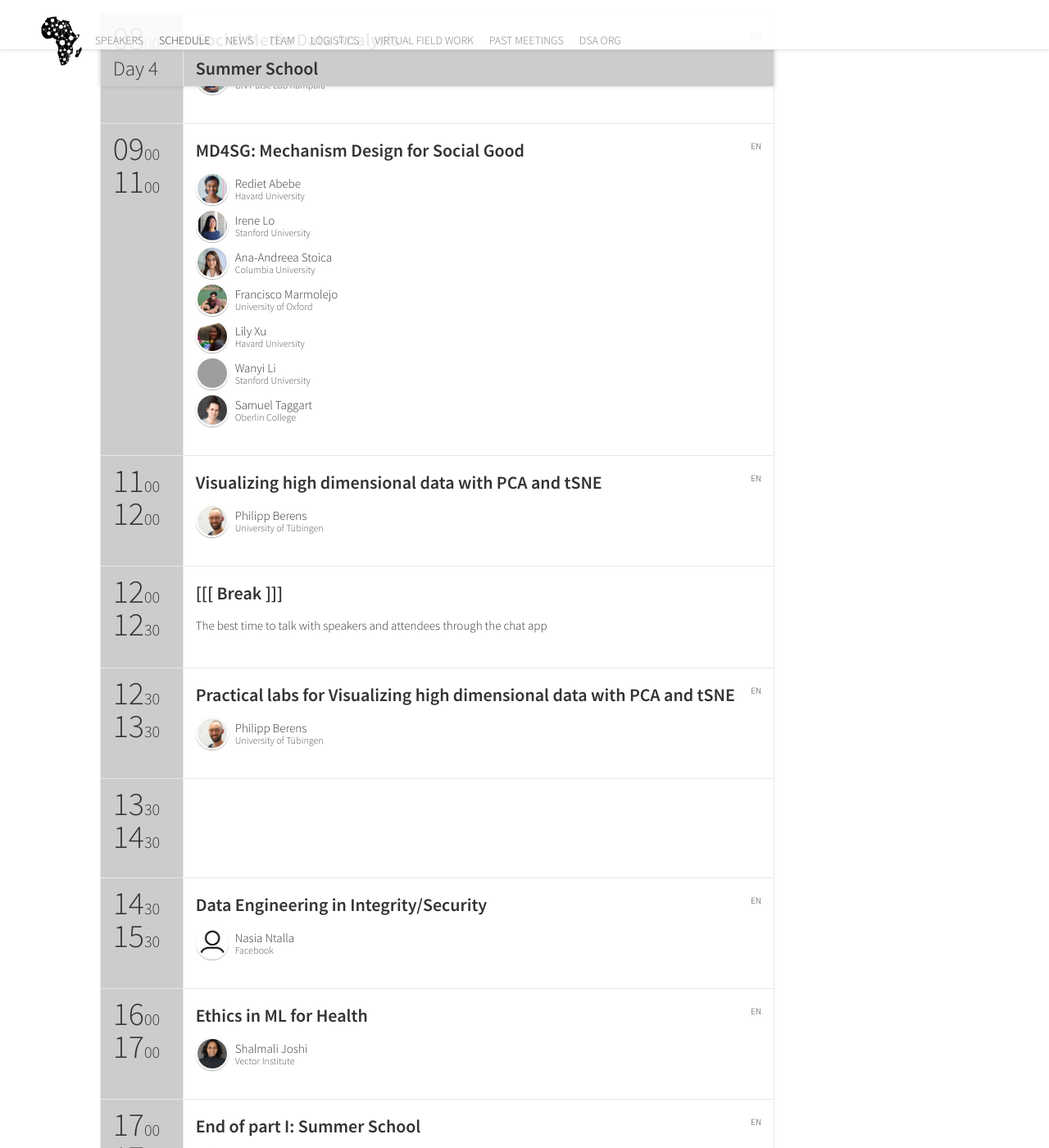
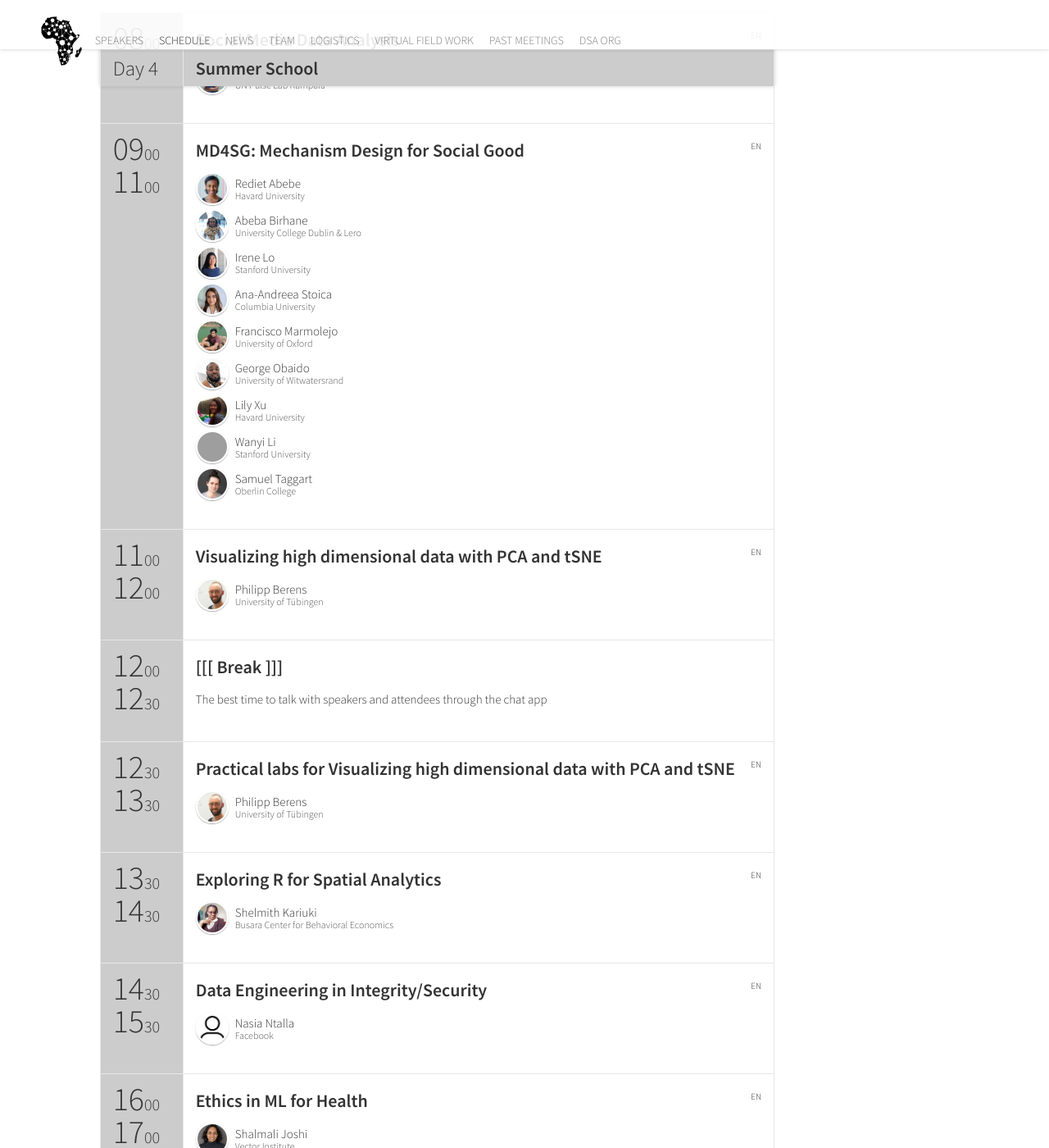
Before and after one commit to datsciafrica/dsa2020kampala, a Jekyll site: the page built from schedule.html, in a window 1280 px wide and 1400 px high, scrolled down 4700 px. Shown: the whole window at 82% size. Built offline with Jekyll 4.4.1, drawn with Linux system fonts in a browser that asks for light colours; nearby versions of some CDN libraries; some web fonts are replaced; comment, search, counter and statistics services are not loaded; grey boxes are pictures that could not be loaded.

```diff
--- a/_data/schedule_tbd.yml
+++ b/_data/schedule_tbd.yml
@@ -182,7 +182,7 @@
     - {
         startTime: "13:30",
         endTime: "14:30",
-        sessionIds: [blank]
+        sessionIds: [r_talk]
     }
     - {
         startTime: "14:30",
--- a/_data/sessions.yml
+++ b/_data/sessions.yml
@@ -257,7 +257,7 @@
   Developing Nations (Francisco Marmolejo-Cossio),
   Data Economies (Abeba Birhane & George Obaido)
   "
-  speakers: [rediet,wanyili,lilyxu,samuel,francisco,ana_andreea,irenelo]
+  speakers: [rediet,abeba,wanyili,lilyxu,samuel,francisco,obaido,ana_andreea,irenelo]
   language: en
   complexity: "Intermediate"
   # presentation: "tbd"
@@ -366,7 +366,14 @@
   speakers: [ciira]
   language: en
   complexity: "Beginner"
-
+-
+  id: r_talk
+  title: "Exploring R for Spatial Analytics"
+  description: "Exploring R for Spatial Analytics"
+  subtype: presentation
+  speakers: [shelmith]
+  language: en
+  complexity: "Intermediate"
 
 
 
--- a/_data/speakers.yml
+++ b/_data/speakers.yml
@@ -342,6 +342,13 @@
   company: "Havard University"
   thumbnailUrl: Rediet.jpg
 -
+  id: abeba
+  name: "Abeba"
+  surname: "Birhane"
+  title: "PhD Candidate"
+  company: "University College Dublin & Lero"
+  thumbnailUrl: abeba.jpg
+-
   id: irenelo
   name: "Irene"
   surname: "Lo"
@@ -362,6 +369,13 @@
   title: "PhD Candidate"
   company: "University of Oxford"
   thumbnailUrl: francisco.png
+-
+  id: obaido
+  name: "George"
+  surname: "Obaido"
+  title: "Research Associate"
+  company: "University of Witwatersrand"
+  thumbnailUrl: george.jpg
 -
   id: lilyxu
   name: "Lily"
@@ -397,6 +411,15 @@
   title: "Student"
   company: "Dedan Kimathi University of Science and Technology"
   thumbnailUrl: JasonKabi.jpg
+-
+  id: shelmith
+  name: "Shelmith"
+  surname: "Kariuki"
+  title: "Senior Data Analyst"
+  company: "Busara Center for Behavioral Economics"
+  thumbnailUrl: ShelDSA.jpg
+
+
 
 #
 #
```
Also changed, not shown: img/people/ShelDSA.jpg (added), img/people/abeba.jpg (added), img/people/george.jpg (added).
